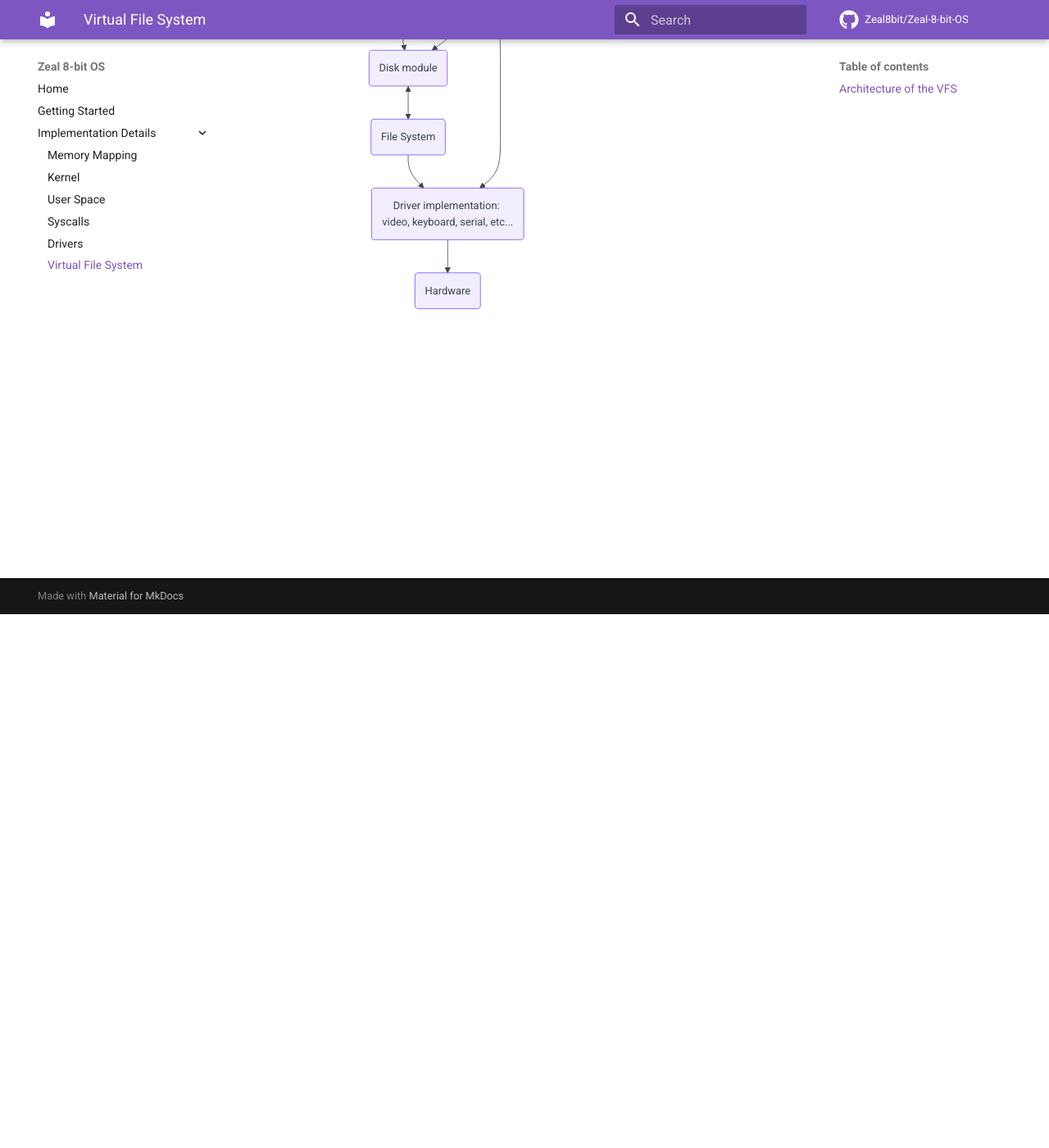
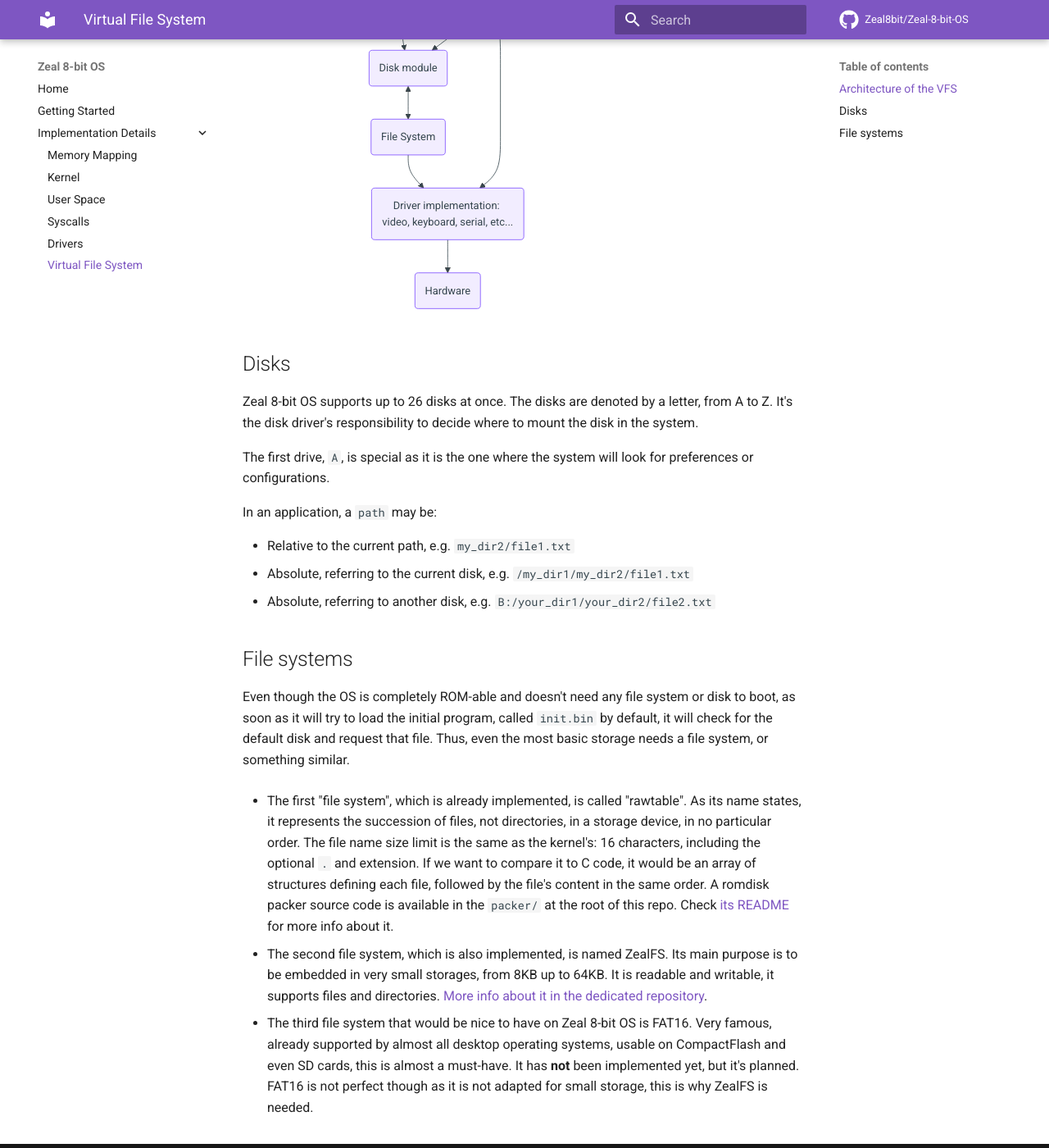
Before and after one commit to Zeal8bit/Zeal-8-bit-OS, an MkDocs documentation site: the page built from docs/details/vfs.md, in a window 1280 px wide and 1400 px high, scrolled down 651 px. Shown: the whole window at 82% size. Built offline with MkDocs 1.6.1 and Material for MkDocs 9.7.7, drawn with Linux system fonts in a browser that asks for light colours; comment, search, counter and statistics services are not loaded.

Commit message:
docs: migrate "Disks" and "File systems"
Put together with VFS docs due to their relations

````diff
--- a/docs/details/vfs.md
+++ b/docs/details/vfs.md
@@ -27,3 +27,25 @@ flowchart TD;
         fs --> drv;
         drv --> hw;
 ```
+
+## Disks
+
+Zeal 8-bit OS supports up to 26 disks at once. The disks are denoted by a letter, from A to Z. It's the disk driver's responsibility to decide where to mount the disk in the system.
+
+The first drive, `A`, is special as it is the one where the system will look for preferences or configurations.
+
+In an application, a `path` may be:
+
+* Relative to the current path, e.g. `my_dir2/file1.txt`
+* Absolute, referring to the current disk, e.g. `/my_dir1/my_dir2/file1.txt`
+* Absolute, referring to another disk, e.g. `B:/your_dir1/your_dir2/file2.txt`
+
+## File systems
+
+Even though the OS is completely ROM-able and doesn't need any file system or disk to boot, as soon as it will try to load the initial program, called `init.bin` by default, it will check for the default disk and request that file. Thus, even the most basic storage needs a file system, or something similar.
+
+* The first "file system", which is already implemented, is called "rawtable". As its name states, it represents the succession of files, not directories, in a storage device, in no particular order. The file name size limit is the same as the kernel's: 16 characters, including the optional `.` and extension. If we want to compare it to C code, it would be an array of structures defining each file, followed by the file's content in the same order. A romdisk packer source code is available in the `packer/` at the root of this repo. Check [its README](https://github.com/Zeal8bit/Zeal-8-bit-OS/blob/main/packer/README.md) for more info about it.
+
+* The second file system, which is also implemented, is named ZealFS. Its main purpose is to be embedded in very small storages, from 8KB up to 64KB. It is readable and writable, it supports files and directories. [More info about it in the dedicated repository](https://github.com/Zeal8bit/ZealFS).
+
+* The third file system that would be nice to have on Zeal 8-bit OS is FAT16. Very famous, already supported by almost all desktop operating systems, usable on CompactFlash and even SD cards, this is almost a must-have. It has **not** been implemented yet, but it's planned. FAT16 is not perfect though as it is not adapted for small storage, this is why ZealFS is needed.
````
